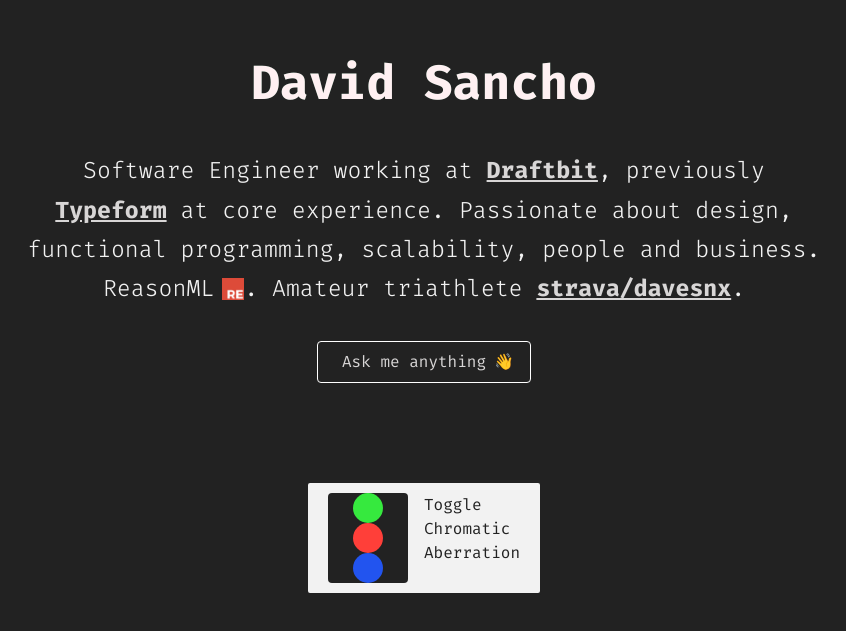
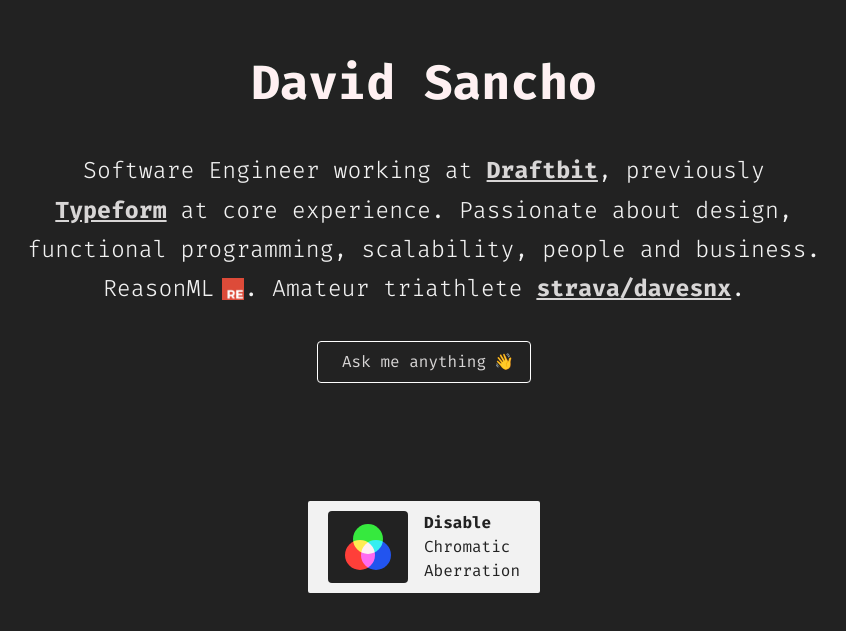
Before and after one commit to davesnx/sancho.dev, a React (Create React App) app: page / in a window 1280 px wide. Shown: the part 125-756 px from the top of the page, without its empty margins (216-1062 px from the left). Built offline with nearby package versions, Linux system fonts and the light colour scheme.

Commit message:
feat: Add chromatic button

```diff
--- a/src/app.jsx
+++ b/src/app.jsx
@@ -1,4 +1,4 @@
-import React, { Fragment, useState } from "react";
+import React from "react";
 import styled from "styled-components";
 
 import GlobalStyles from "./global-styles.jsx";
@@ -21,6 +21,8 @@
   display: flex;
   justify-content: center;
   align-items: center;
+
+  cursor: ${props => props.cursor};
 `;
 
 const Container = styled.div`
@@ -96,20 +98,26 @@
 `;
 
 const App = () => {
-  const [chromaticAberration, setChromaaticAberration] = useState(true);
+  const [chromaticAberration, setChromaaticAberration] = React.useState(true);
 
   const clickHandler = () => {
     setChromaaticAberration(isEnabled => !isEnabled);
   };
 
+  const Title = chromaticAberration ? (
+    <ChromaticText>
+      <H1>David Sancho</H1>
+    </ChromaticText>
+  ) : (
+    <H1>David Sancho</H1>
+  );
+
   return (
-    <Fragment>
+    <>
       <GlobalStyles />
-      <Main>
+      <Main cursor={chromaticAberration ? "crosshair" : "auto"}>
         <Container>
-          <ChromaticText enabled={chromaticAberration}>
-            <H1>David Sancho</H1>
-          </ChromaticText>
+          {React.cloneElement(Title)}
           <Spacer top={4}>
             <Content>
               Software Engineer working at{" "}
@@ -164,7 +172,7 @@
           </ChromaticButton>
         </FloatingBottom>
       </Main>
-    </Fragment>
+    </>
   );
 };
 
--- a/src/chromatic.js
+++ b/src/chromatic.js
@@ -1,6 +1,6 @@
-import React, { useRef, useState, useEffect } from "react";
+import React from "react";
 import styled from "styled-components";
-import { useSpring, animated } from "react-spring";
+import { useSpring, animated, interpolate } from "react-spring";
 
 import useMousePosition from "./mouse-position";
 import useDeviceOrientation from "./device-orientation";
@@ -29,13 +29,34 @@
   }
 `;
 
+const Swing = ({ color, translateX, translateY, children, blur = 0 }) => {
+  const { xy } = useSpring({
+    from: { xy: [0, 0] },
+    xy: [translateX, translateY]
+  });
+
+  return (
+    <animated.div
+      style={{
+        mixBlendMode: "screen",
+        filter: `blur(${blur}px)`,
+        color: `${color}`,
+        transform: xy.interpolate((x, y) => `translate3d(${x}px, ${y}px, 0px)`)
+      }}
+    >
+      {children}
+    </animated.div>
+  );
+};
+
 const Layer = styled.div.attrs(props => {
+  console.log(props);
   return {
     style: {
       transform: `
           translate(
-            ${props.translateX || 0}px,
-            ${props.translateY || 0}px
+            ${props.translateX}px,
+            ${props.translateY}px
           )`,
       filter: `blur(${props => props.blur}px)`,
       color: `${props.color}`
@@ -48,17 +69,18 @@
 const isTouchDevice = "ontouchstart" in window || navigator.msMaxTouchPoints;
 
 export const Text = ({
-  enabled,
   children,
   mouse = useMousePosition(),
   orientation = useDeviceOrientation()
 }) => {
-  const ref = useRef(null);
-
+  const ref = React.useRef(null);
   const positionElLeft = ref.current && ref.current.offsetLeft;
   const positionElTop = ref.current && ref.current.offsetTop;
-  const distanceX = mouse.x - positionElLeft;
-  const distanceY = mouse.y - positionElTop;
+  const halfWidth = ref.current && ref.current.offsetWidth / 2;
+  const halfHeight = ref.current && ref.current.offsetHeight / 2;
+
+  const distanceX = mouse.x - positionElLeft - halfWidth;
+  const distanceY = mouse.y - positionElTop - halfHeight;
 
   let translateX;
   let translateY;
@@ -74,10 +96,6 @@
     translateX = distanceX / 100;
     translateY = distanceY / 100;
     pita = Math.sqrt(Math.pow(translateX, 2) + Math.pow(translateY, 2)) / 10;
-  }
-
-  if (!enabled) {
-    return <Layer color={colors.white}>{children}</Layer>;
   }
 
   return (
@@ -146,39 +164,31 @@
 `;
 
 export const Button = ({ enabled, onClick }) => {
-  const props = useSpring({ number: 8, from: { number: 0 } });
-
-  console.log(props.number);
+  const derivation = enabled ? 8 : 0;
+  const toggleStatus = enabled ? "Disable" : "Enable";
 
   const clickHandler = () => {
     onClick();
   };
-
-  const derivation = props.number;
-
   return (
     <ButtonWrapper onClick={clickHandler}>
       <OverlapWrapper>
         <Overlap>
-          <animated.span>
-            <Layer blur={0} translateY={-1 * derivation} translateX={0}>
-              <Circle color={color.G} />
-            </Layer>
-            <Layer
-              blur={0}
-              translateY={derivation}
-              translateX={-1 * derivation}
-            >
-              <Circle color={color.R} />
-            </Layer>
-            <Layer blur={0} translateY={derivation} translateX={derivation}>
-              <Circle color={color.B} />
-            </Layer>
-          </animated.span>
+          <Swing translateY={-1 * derivation} translateX={0}>
+            <Circle color={color.G} />
+          </Swing>
+          <Swing translateY={derivation} translateX={-1 * derivation}>
+            <Circle color={color.R} />
+          </Swing>
+          <Swing translateY={derivation} translateX={derivation}>
+            <Circle color={color.B} />
+          </Swing>
         </Overlap>
       </OverlapWrapper>
       <Spacer left={2}>
-        <ButtonLabel>Toggle Chromatic Aberration</ButtonLabel>
+        <ButtonLabel>
+          <strong>{toggleStatus}</strong> Chromatic Aberration
+        </ButtonLabel>
       </Spacer>
     </ButtonWrapper>
   );
--- a/src/global-styles.jsx
+++ b/src/global-styles.jsx
@@ -4,6 +4,7 @@
 import FiraCodeLight from "./fonts/FiraCode-Light.woff2";
 import FiraCodeMedium from "./fonts/FiraCode-Medium.woff2";
 import FiraCodeBold from "./fonts/FiraCode-Bold.woff2";
+import colors from "./colors";
 
 const GlobalStyles = createGlobalStyle`
   html,
@@ -13,6 +14,8 @@
     height: 100vh;
     width: 100vw;
     text-size-adjust: 100%;
+
+    color: ${colors.white};
   }
 
   #root {
```
